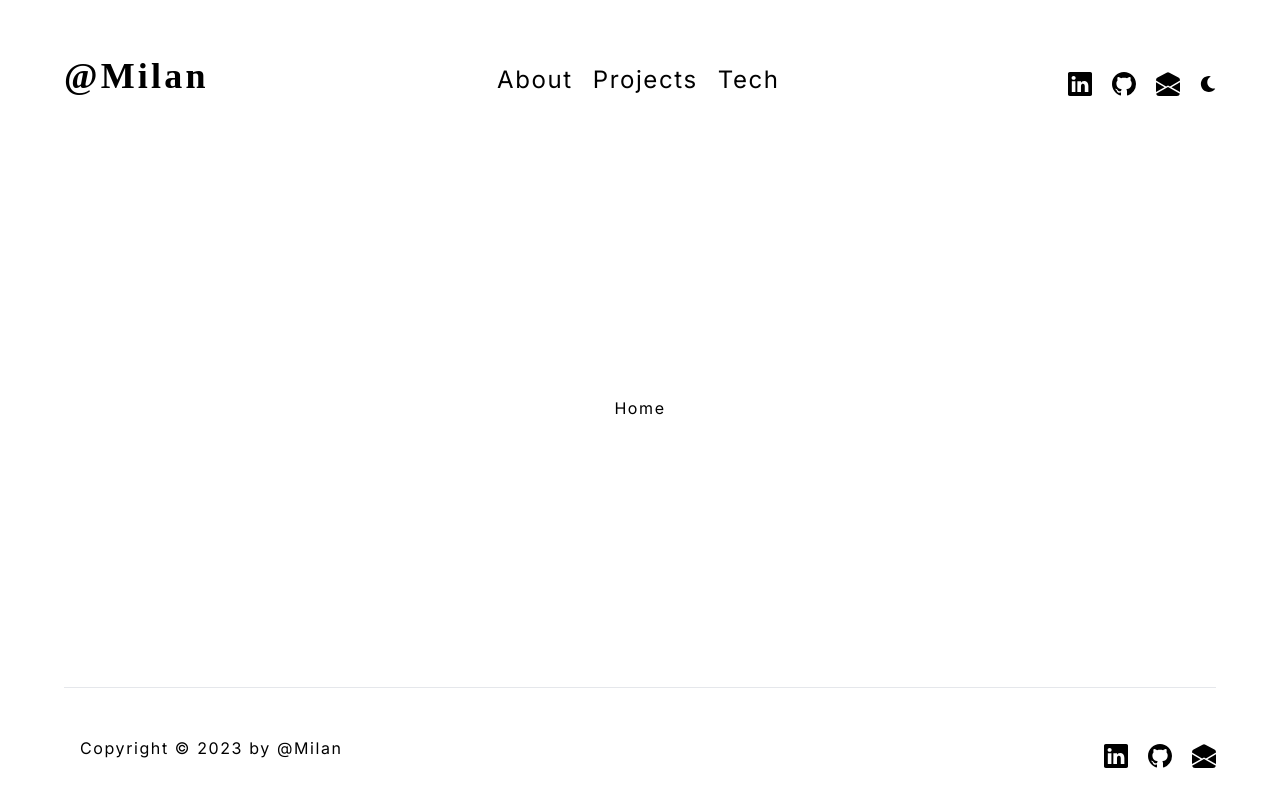
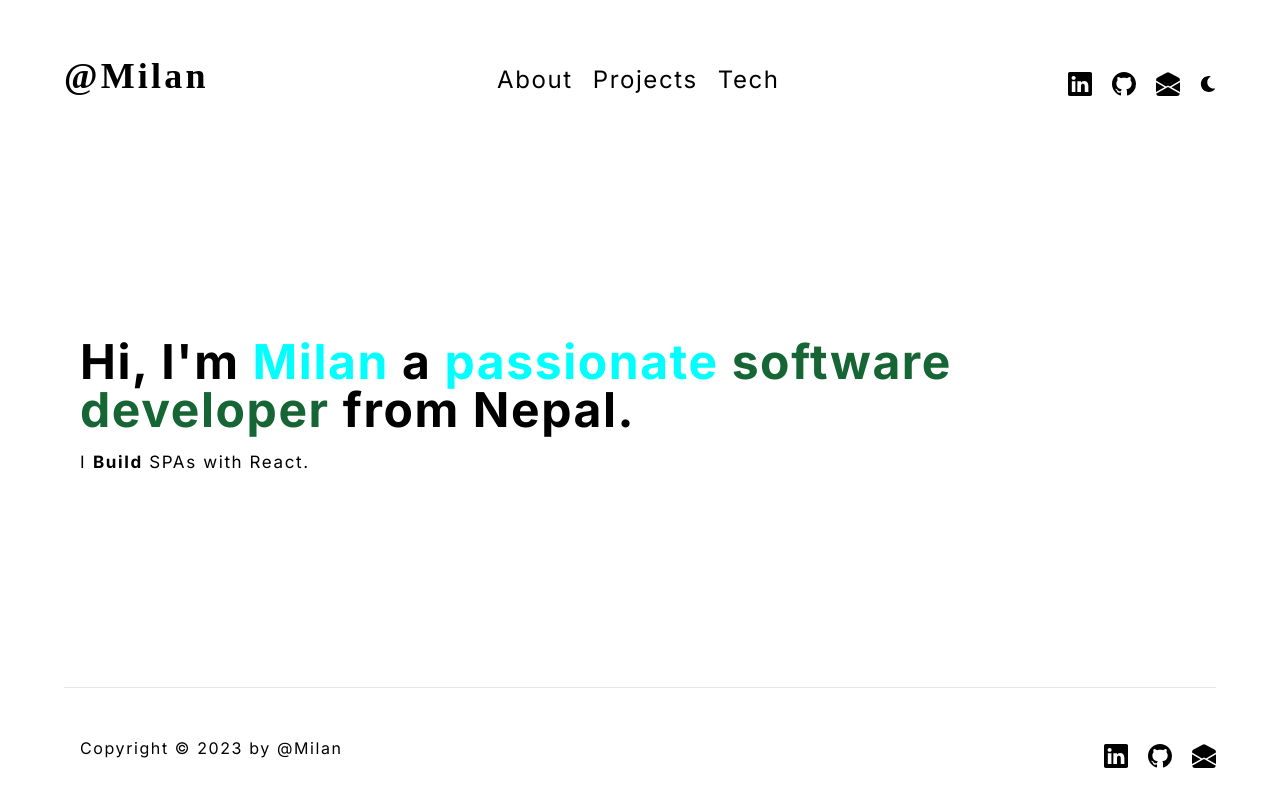
Before and after one commit to MILAN88888/nextjs-portfolio, a Next.js app: page / in a window 1280 px wide. Built offline with nearby package versions, Linux system fonts and the light colour scheme.

Commit message:
Enhace - Home page title

```diff
--- a/app/page.tsx
+++ b/app/page.tsx
@@ -1,5 +1,8 @@
-import Image from "next/image";
-
+import { Intro } from "@/components/Intro";
 export default function Home() {
-  return <div className="relative flex place-items-center">Home</div>;
+  return (
+    <div className="flex justify-center items-center">
+      <Intro />
+    </div>
+  );
 }
--- /dev/null
+++ b/components/Intro.tsx
@@ -0,0 +1,73 @@
+"use client";
+import { useEffect, useState } from "react";
+
+export const Intro = () => {
+  let [count, setCount] = useState(0);
+  const [text] = useState([
+	"Build web apps with PHP and MVC.",
+	"Create web apps and APIs with Laravel.",
+	"Build SPAs with React.",
+	"Develop websites with Next.js."
+  ]);
+
+  useEffect(() => {
+    let interval = setInterval(() => {
+      setCount(count + 1);
+
+      if (count === 3) {
+        setCount(0);
+      }
+    }, 2000);
+
+    return () => clearInterval(interval);
+  }, [count]);
+  return (
+    <section id="intro" className="max-w-6xl ml-8">
+      <div className="grid grid-cols md:grid-cols-[1fr_0.5fr] lg:grid-cols-[4fr_0.7fr] gap-4 items-center">
+        <div className="py-5 md:py-10">
+          <h1 className="text-3xl md:text-4xl xl:text-5xl font-bold">
+            <p>
+              Hi, I&apos;m <mark>Milan</mark> a <mark>passionate</mark> <span className="text-green-800">software
+              developer</span> from Nepal.
+            </p>
+          </h1>
+          <div className="mt-3 relative flex flex-col overflow-hidden">
+            <p className="text-[10px] md:text-[17px] text-2xl transform-none opacity-100">
+              I
+              <span
+                className="absolute flex flex-col transition-all duration-500 ease-in-expo"
+                style={{
+                  top:
+                    count === 0
+                      ? "0"
+                      : count === 1
+                      ? "-100%"
+                      : count === 2
+                      ? "-200%"
+                      : count === 3
+                      ? "-300%"
+                      : "0",
+                  left: "13px"
+                }}
+              >
+                {text.map((element) => (
+                  <TextElement key={element} element={element} />
+                ))}
+              </span>
+            </p>
+          </div>
+        </div>
+      </div>
+    </section>
+  );
+};
+function TextElement({ element }: any) {
+  const firstWord = <b>{element.split(" ").at(0)}</b>;
+  const restWords = element.split(" ").slice(1).join(" ");
+
+  return (
+    <span className="text-[10px] md:text-[17px] text-2xl">
+      {firstWord} {restWords}
+    </span>
+  );
+}
--- a/styles/globals.css
+++ b/styles/globals.css
@@ -26,3 +26,7 @@ body{
 .social-connect{
 	float: right;
 }
+mark{
+	background-color: inherit;
+	color:aqua
+}
```
